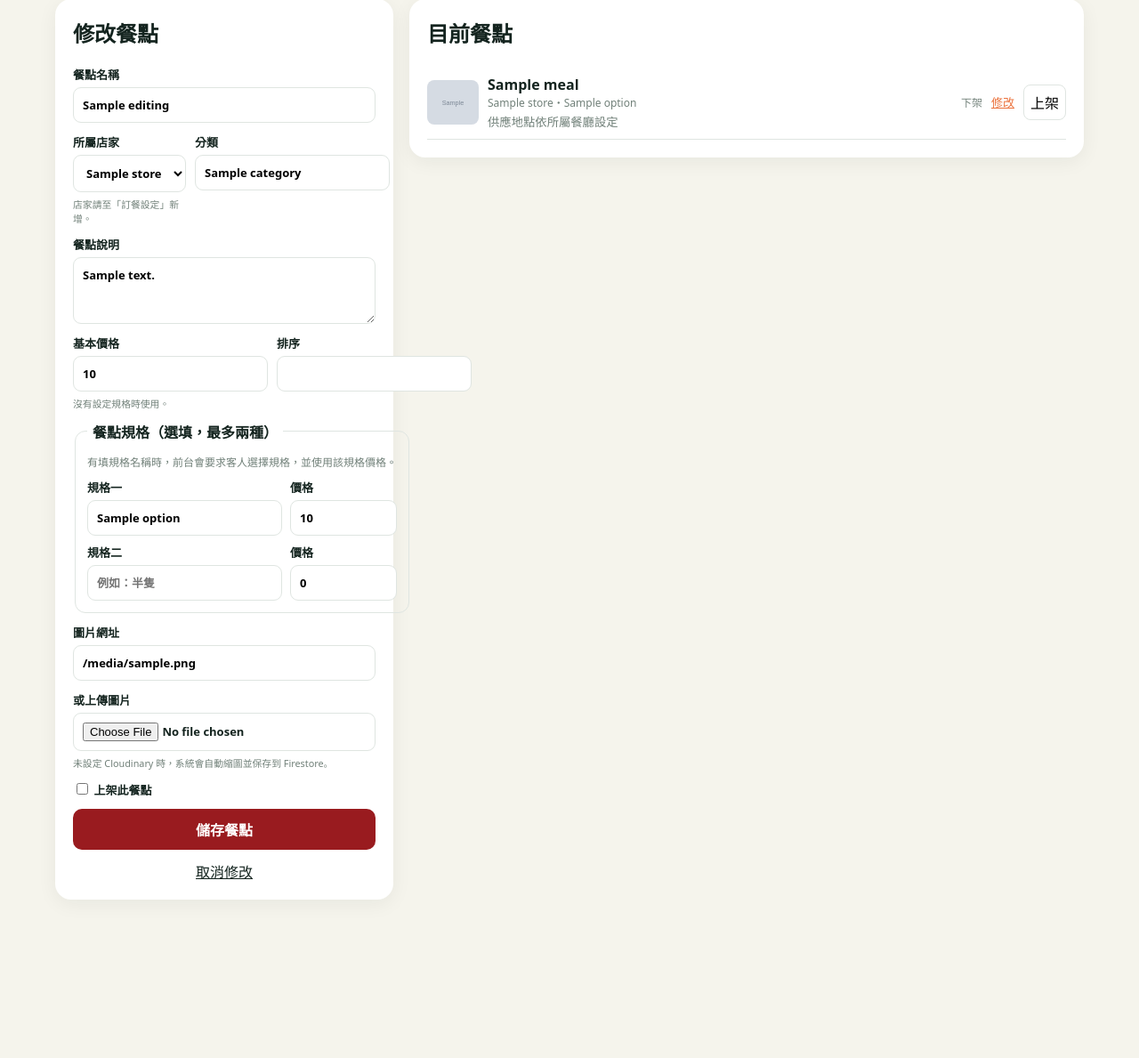
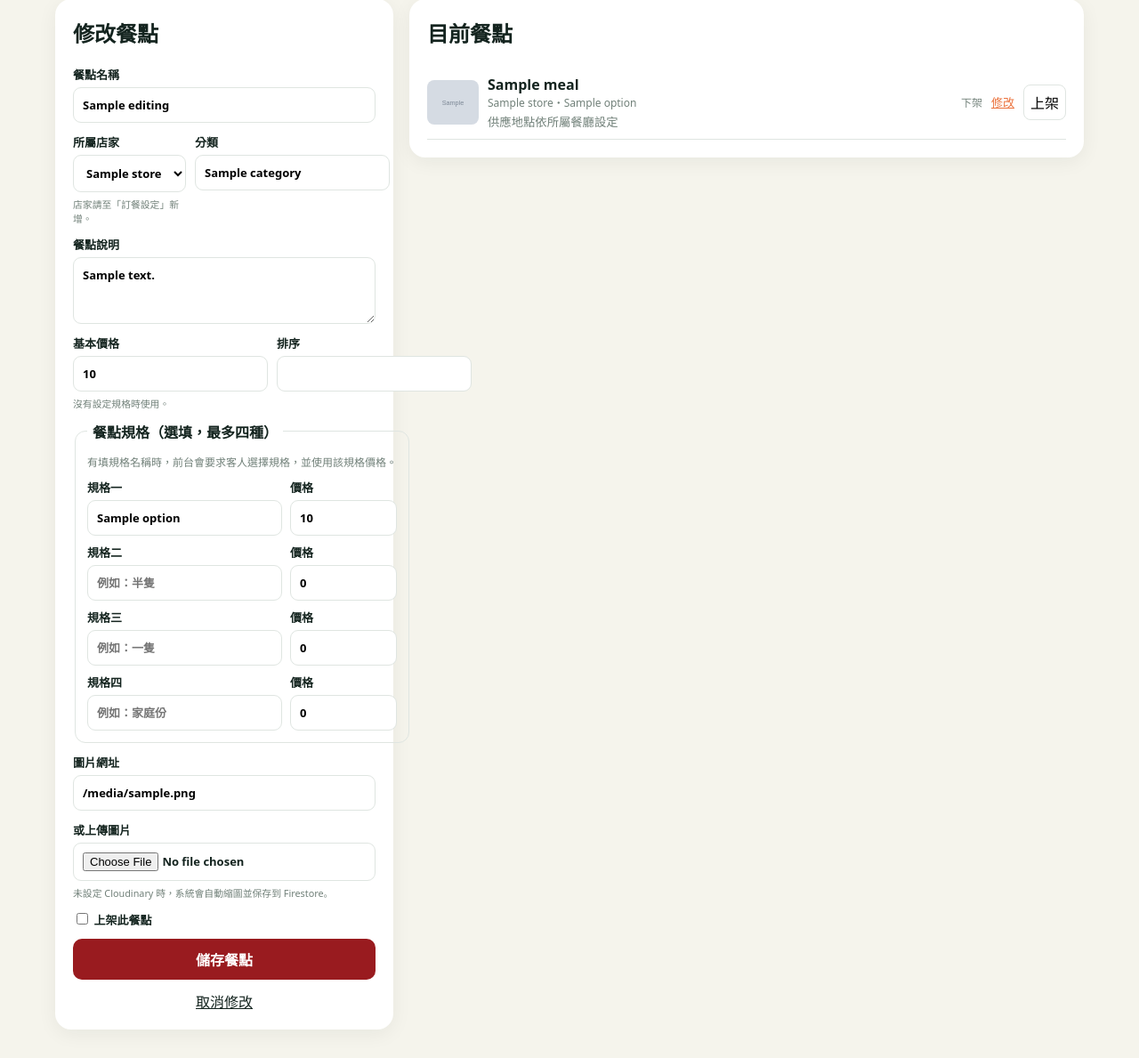
Before and after one commit to pt10598/ordershang, a FastAPI app: template templates/admin_menu.html in a window 1280 px wide. Shown: the part 195-1384 px from the top of the page at 89% size. Before the commit the page ends 1206 px from the top, so only its background shows below. Run offline with FastAPI, Linux system fonts and the light colour scheme; the template is opened without the code that fills it: most values are stand-ins (such as "Sample title", 1, 10 or a date in 2020); grey boxes marked "Sample" are stand-in pictures.

Commit message:
Add files via upload

```diff
--- a/app.py
+++ b/app.py
@@ -626,13 +626,13 @@ async def upload_image(file):
   print(f"Image processing failed: {exc}"); return None
 
 @app.post("/admin/menu/save")
-async def menu_save(request:Request,meal_id:str=Form(""),name:str=Form(...),store_id:str=Form(...),category:str=Form(...),description:str=Form(""),price:int=Form(...),image_url:str=Form(""),image_file:UploadFile|None=None,active:str|None=Form(None),sort:int=Form(99),location_ids:list[str]=Form([]),option_1_name:str=Form(""),option_1_price:int=Form(0),option_2_name:str=Form(""),option_2_price:int=Form(0)):
+async def menu_save(request:Request,meal_id:str=Form(""),name:str=Form(...),store_id:str=Form(...),category:str=Form(...),description:str=Form(""),price:int=Form(...),image_url:str=Form(""),image_file:UploadFile|None=None,active:str|None=Form(None),sort:int=Form(99),location_ids:list[str]=Form([]),option_1_name:str=Form(""),option_1_price:int=Form(0),option_2_name:str=Form(""),option_2_price:int=Form(0),option_3_name:str=Form(""),option_3_price:int=Form(0),option_4_name:str=Form(""),option_4_price:int=Form(0)):
  if not is_admin(request):return RedirectResponse("/admin/login",status_code=303)
  store=get_item("stores",store_id)
  if not store:return RedirectResponse("/admin/menu",status_code=303)
  meal_id=meal_id or f"meal-{secrets.token_hex(4)}"; existing=get_item("meals",meal_id) or {}; uploaded=await upload_image(image_file)
  options=[]
- for option_name,option_price in ((option_1_name,option_1_price),(option_2_name,option_2_price)):
+ for option_name,option_price in ((option_1_name,option_1_price),(option_2_name,option_2_price),(option_3_name,option_3_price),(option_4_name,option_4_price)):
   if option_name.strip():options.append({"name":option_name.strip(),"price":max(option_price,0)})
  valid_location_ids={item["id"] for item in list_collection("locations")}; selected_locations=[item for item in location_ids if item in valid_location_ids]
  save_item("meals",meal_id,{"name":name.strip(),"store_id":store_id,"store":store["name"],"category":category.strip(),"description":description.strip(),"price":max(price,0),"image_url":uploaded or image_url.strip() or existing.get("image_url",""),"location_ids":selected_locations,"locations_configured":True,"options":options,"active":active=="on","sort":sort})
--- a/templates/admin_menu.html
+++ b/templates/admin_menu.html
@@ -12,9 +12,11 @@
       <div class="two"><label>所屬店家<select name="store_id" required>{% for store in stores if store.active or (editing and store.id==editing.store_id) %}<option value="{{ store.id }}" {% if editing and (store.id==editing.store_id or (not editing.store_id and store.name==editing.store)) %}selected{% endif %}>{{ store.name }}</option>{% endfor %}</select><small>店家請至「訂餐設定」新增。</small></label><label>分類<input name="category" value="{{ editing.category if editing else '' }}" required></label></div>
       <label>餐點說明<textarea name="description">{{ editing.description if editing else '' }}</textarea></label>
       <div class="two"><label>基本價格<input type="number" name="price" min="0" value="{{ editing.price if editing else 0 }}" required><small>沒有設定規格時使用。</small></label><label>排序<input type="number" name="sort" value="{{ editing.sort if editing else 99 }}"></label></div>
-      <fieldset class="menu-fieldset"><legend>餐點規格（選填，最多兩種）</legend><p>有填規格名稱時，前台會要求客人選擇規格，並使用該規格價格。</p>
+      <fieldset class="menu-fieldset"><legend>餐點規格（選填，最多四種）</legend><p>有填規格名稱時，前台會要求客人選擇規格，並使用該規格價格。</p>
         <div class="option-row"><label>規格一<input name="option_1_name" placeholder="例如：1/4 隻" value="{{ options[0].name if options|length > 0 else '' }}"></label><label>價格<input type="number" name="option_1_price" min="0" value="{{ options[0].price if options|length > 0 else 0 }}"></label></div>
         <div class="option-row"><label>規格二<input name="option_2_name" placeholder="例如：半隻" value="{{ options[1].name if options|length > 1 else '' }}"></label><label>價格<input type="number" name="option_2_price" min="0" value="{{ options[1].price if options|length > 1 else 0 }}"></label></div>
+        <div class="option-row"><label>規格三<input name="option_3_name" placeholder="例如：一隻" value="{{ options[2].name if options|length > 2 else '' }}"></label><label>價格<input type="number" name="option_3_price" min="0" value="{{ options[2].price if options|length > 2 else 0 }}"></label></div>
+        <div class="option-row"><label>規格四<input name="option_4_name" placeholder="例如：家庭份" value="{{ options[3].name if options|length > 3 else '' }}"></label><label>價格<input type="number" name="option_4_price" min="0" value="{{ options[3].price if options|length > 3 else 0 }}"></label></div>
       </fieldset>
       <label>圖片網址<input name="image_url" value="{{ editing.image_url if editing and editing.image_url|default('') and not editing.image_url.startswith('data:') else '' }}"></label>
       <label>或上傳圖片<input type="file" name="image_file" accept="image/jpeg,image/png,image/webp"><small>未設定 Cloudinary 時，系統會自動縮圖並保存到 Firestore。</small></label>
```
